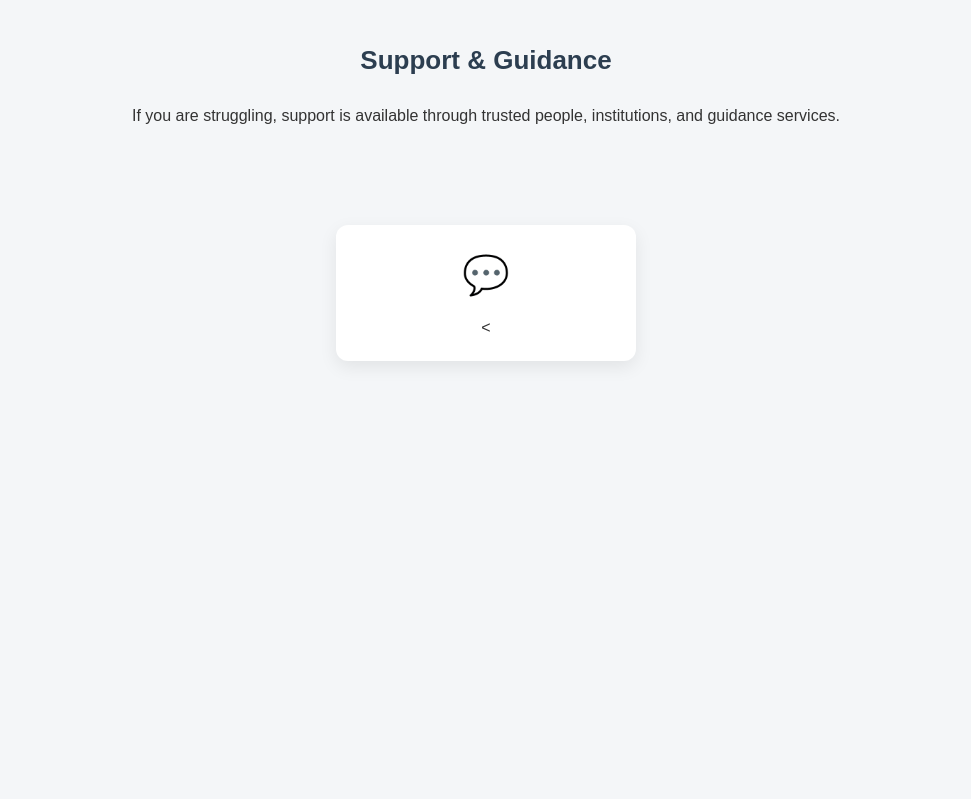
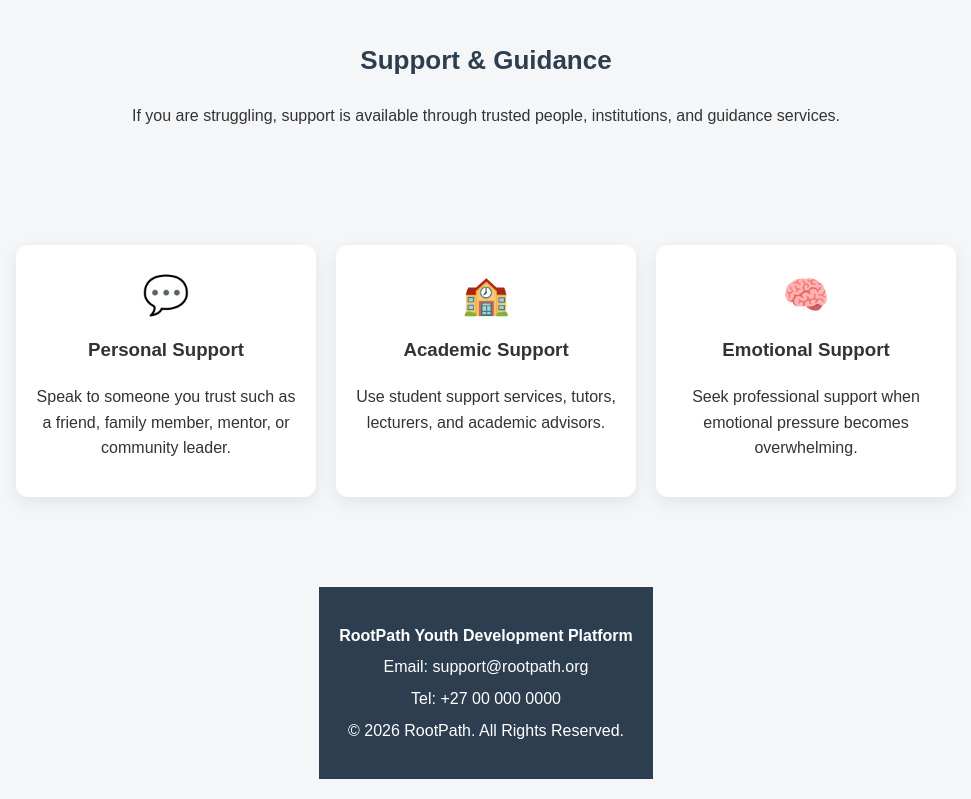
Before and after one commit to gailgirlie-cmd/YouthConnect_Project, a Flask app: page /reflection in a window 1280 px wide. Shown: the part 494-1293 px from the top of the page, without its empty margins (154-1125 px from the left). Before the commit the page ends 858 px from the top, so only its background shows below. Run offline with Flask 3, Linux system fonts and the light colour scheme.

Commit message:
Update reflection.html

```diff
--- a/templates/reflection.html
+++ b/templates/reflection.html
@@ -112,6 +112,40 @@
 
 <div class="features-container">
 
+   <div class="features-container">
+
     <div class="feature-card">
         <div class="icon">💬</div>
-        <
+        <h3>Personal Support</h3>
+        <p>
+            Speak to someone you trust such as a friend, family member, mentor, or community leader.
+        </p>
+    </div>
+
+    <div class="feature-card">
+        <div class="icon">🏫</div>
+        <h3>Academic Support</h3>
+        <p>
+            Use student support services, tutors, lecturers, and academic advisors.
+        </p>
+    </div>
+
+    <div class="feature-card">
+        <div class="icon">🧠</div>
+        <h3>Emotional Support</h3>
+        <p>
+            Seek professional support when emotional pressure becomes overwhelming.
+        </p>
+    </div>
+
+</div>
+
+<footer class="footer">
+    <p><strong>RootPath Youth Development Platform</strong></p>
+    <p>Email: support@rootpath.org</p>
+    <p>Tel: +27 00 000 0000</p>
+    <p>© 2026 RootPath. All Rights Reserved.</p>
+</footer>
+
+</body>
+</html>
```
